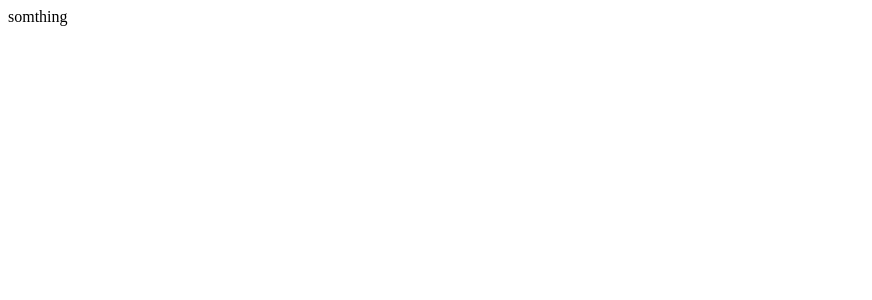
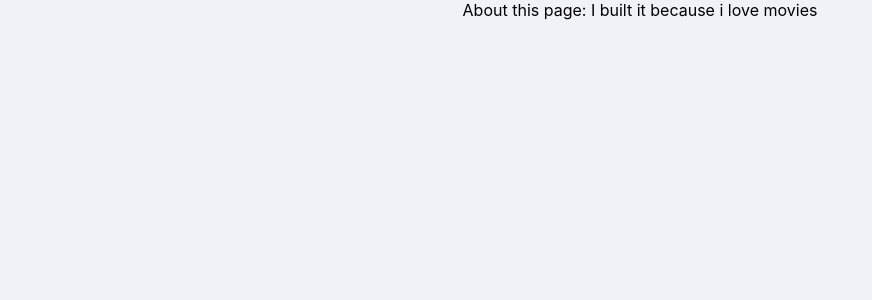
Before and after one commit to CALKO9611/NomadCoders-ReactJS, a React (Create React App) app in the folder movie_app_2019/: page /#/about in a window 1280 px wide. Shown: the top 300 px of the page, without its empty margins (0-872 px from the left). Built offline with nearby package versions, Linux system fonts and the light colour scheme.

Commit message:
#14.1 Building the Router

```diff
--- a/movie_app_2019/package.json
+++ b/movie_app_2019/package.json
@@ -11,7 +11,7 @@
     "prop-types": "^15.8.1",
     "react": "^18.2.0",
     "react-dom": "^18.2.0",
-    "react-router-dom": "^6.15.0",
+    "react-router-dom": "^5.2.0",
     "react-scripts": "5.0.1",
     "web-vitals": "^2.1.4"
   },
--- a/movie_app_2019/src/App.js
+++ b/movie_app_2019/src/App.js
@@ -1,7 +1,15 @@
 import React from "react";
+import { HashRouter, Route } from "react-router-dom";
+import Home from "./routes/Home";
+import About from "./routes/About";
 
 function App() {
-  return <span>somthing</span>;
+  return (
+    <HashRouter>
+      <Route path="/" exact={true} component={Home} />
+      <Route path="/about" component={About} />
+    </HashRouter>
+  );
 }
 
 export default App;
--- a/movie_app_2019/src/routes/About.js
+++ b/movie_app_2019/src/routes/About.js
@@ -0,0 +1,7 @@
+import React from "react";
+
+function About() {
+  return <span>About this page: I built it because i love movies</span>;
+}
+
+export default About;
```
Also changed, not shown: 1 other file (tests, documents, lock files or other folders).
